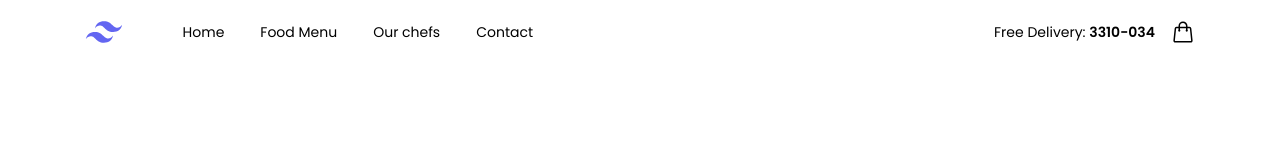
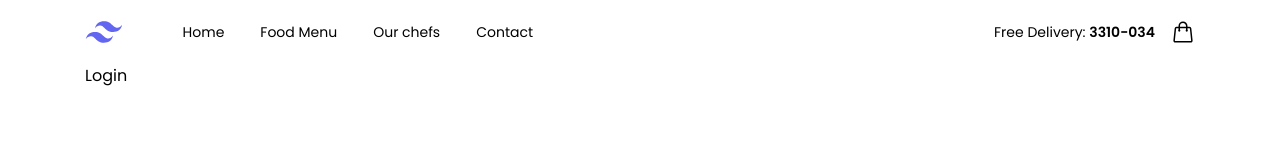
Before and after one commit to CarlosHernandez200/delimark, a React (Vite) app in the folder frontend/: page /login in a window 1280 px wide. Shown: the top 160 px of the page. Built offline with nearby package versions, Linux system fonts and the light colour scheme.

Commit message:
Se agrega pages: - Login - NotFound

```diff
--- a/frontend/src/App.jsx
+++ b/frontend/src/App.jsx
@@ -1,6 +1,8 @@
 import { BrowserRouter, Route, Routes } from "react-router-dom";
 import Home from "./pages/Home";
 import Header from "./components/Header";
+import Login from "./pages/Login";
+import NotFound from "./pages/NotFound";
 
 const App = () => {
   return (
@@ -9,6 +11,8 @@ const App = () => {
         <Header />
         <Routes>
           <Route path="/" element={<Home />} />
+          <Route path="/login" element={<Login />} />
+          <Route path="*" element={<NotFound />} />
         </Routes>
       </BrowserRouter>
     </div>
--- /dev/null
+++ b/frontend/src/pages/Login.jsx
@@ -0,0 +1,7 @@
+import React from "react";
+
+const Login = () => {
+  return <div className="container mx-auto">Login</div>;
+};
+
+export default Login;
--- /dev/null
+++ b/frontend/src/pages/NotFound.jsx
@@ -0,0 +1,9 @@
+import React from 'react'
+
+const NotFound = () => {
+  return (
+    <div>NotFound</div>
+  )
+}
+
+export default NotFound
```
